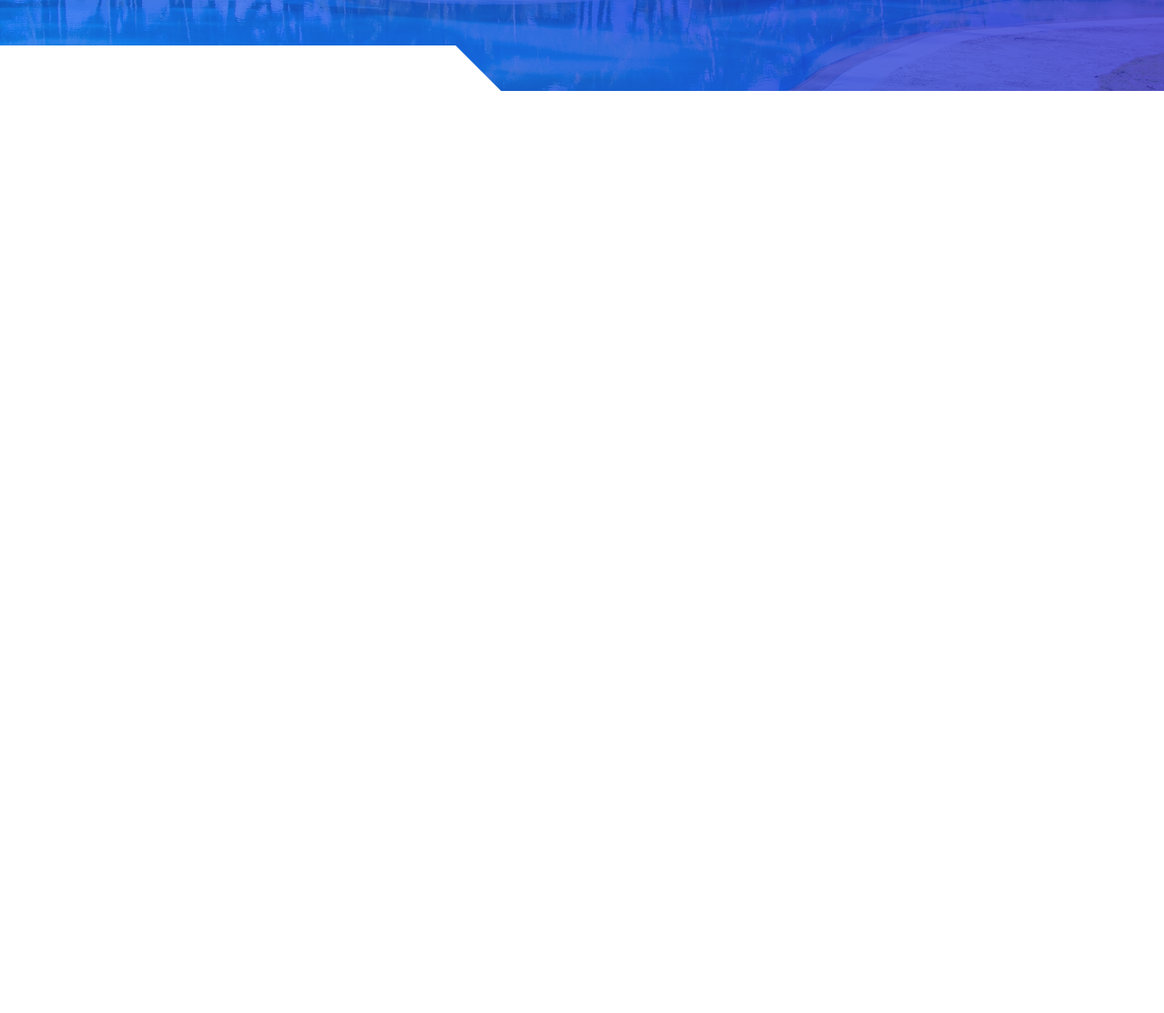
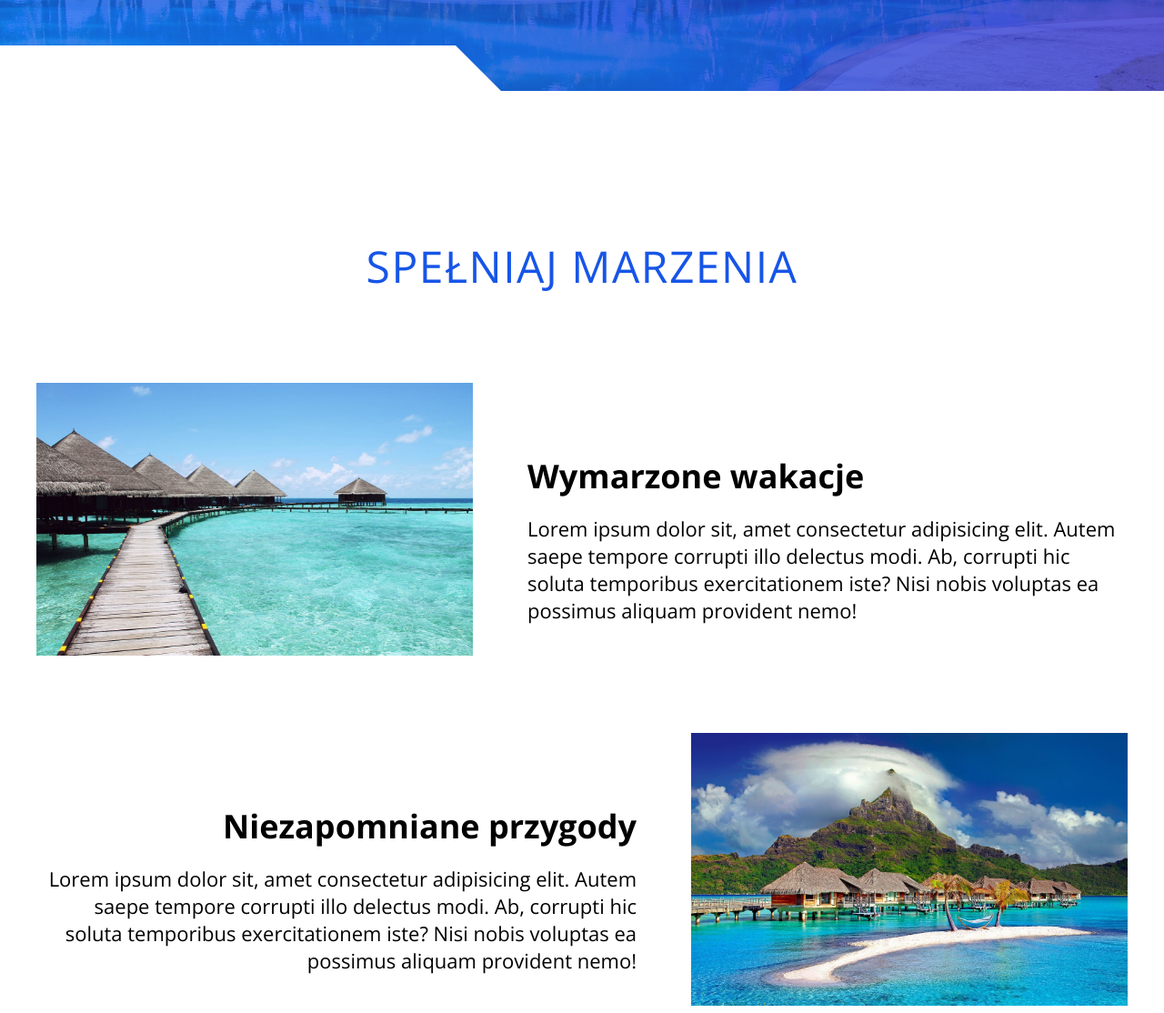
Before and after one commit to LikeNeverBefore/tropical, a plain HTML site: page index.html in a window 1280 px wide. Shown: the part 500-1614 px from the top of the page at 91% size. Before the commit the page ends 800 px from the top, so only its background shows below. Drawn offline with nearby package versions, Linux system fonts and the light colour scheme.

Commit message:
added main section

```diff
--- a/index.html
+++ b/index.html
@@ -33,6 +33,36 @@
         <a href="#offers" class="header__btn btn-special-animation">Poznaj ofertę</a>
         <div class="white-block white-block-left"></div>
     </header>
+    <main class="main">
+        <section class="dreams section-padding section white-section">
+            <div class="wrapper">
+                <h2 class="section-heading">Spełniaj marzenia</h2>
+                <div class="dreams__box">
+                    <div class="dreams__box-img">
+                        <img src="/img/paradise-598201_1280.jpg" alt="Domki nad oceanem" class="dreams__img">
+                    </div>
+                    <div class="dreams__box-text">
+                        <h3 class="dreams__title">Wymarzone wakacje</h3>
+                        <p class="dreams__text">Lorem ipsum dolor sit, amet consectetur adipisicing elit. Autem saepe
+                            tempore corrupti illo delectus modi. Ab, corrupti hic soluta temporibus exercitationem iste?
+                            Nisi nobis voluptas ea possimus aliquam provident nemo!</p>
+                    </div>
+                </div>
+                <div class="dreams__box">
+                    <div class="dreams__box-img dreams__box-img--right">
+                        <img src="/img/bora-bora-3023437_1280.jpg" alt="Domki na wyspie Bora Bora" class="dreams__img">
+                    </div>
+                    <div class="dreams__box-text dreams__box-text--right">
+                        <h3 class="dreams__title">Niezapomniane przygody</h3>
+                        <p class="dreams__text">Lorem ipsum dolor sit, amet consectetur adipisicing elit. Autem saepe
+                            tempore corrupti illo delectus modi. Ab, corrupti hic soluta temporibus exercitationem iste?
+                            Nisi nobis voluptas ea possimus aliquam provident nemo!</p>
+                    </div>
+                </div>
+
+            </div>
+        </section>
+    </main>
     <script src="js/main.js"></script>
 </body>
 
--- a/js/main.js
+++ b/js/main.js
@@ -9,5 +9,15 @@ const handleNav = () => {
 			nav.classList.remove('nav--active')
 		})
 	})
+	handleNavItemsAnimation()
 }
+const handleNavItemsAnimation = () => {
+	let delayTime = 0
+	allNavItems.forEach(item => {
+		item.classList.toggle('nav-items-animation')
+		item.style.animationDelay = '.' + delayTime + 's'
+		delayTime++
+	})
+}
+
 navBtn.addEventListener('click', handleNav)
--- a/sass/_components.scss
+++ b/sass/_components.scss
@@ -44,3 +44,34 @@
 		transform-origin: left;
 	}
 }
+
+.section-heading {
+	position: relative;
+	margin-bottom: 2em;
+	font-size: 3rem;
+	font-weight: 300;
+	text-transform: uppercase;
+	text-align: center;
+	color: $main-color;
+	letter-spacing: 1.5px;
+}
+.section-padding {
+	padding: 6em 2em;
+}
+
+@media (min-width: 768px) {
+	.section-heading {
+		font-size: 3.6rem;
+	}
+	.section-padding {
+		padding: 8em 2em;
+	}
+}
+@media (min-width: 992px) {
+	.section-heading {
+		font-size: 4.8rem;
+	}
+	.section-padding {
+		padding: 10em 2em;
+	}
+}
--- a/sass/style.scss
+++ b/sass/style.scss
@@ -144,11 +144,64 @@ body {
 		}
 	}
 }
+@keyframes navItemsAnimation {
+	from {
+		transform: translateX(200%);
+	}
+	to {
+		transform: translateX(0);
+	}
+}
 
+.nav-items-animation {
+	animation: navItemsAnimation 1s both;
+}
+// MAIN
+// DREAMS
+.dreams {
+	&__box {
+		display: flex;
+		flex-direction: column;
+		margin: 2em 0;
+	}
+	&__img {
+		width: 100%;
+		margin-bottom: 1em;
+	}
+	&__title {
+		margin-bottom: 0.5em;
+	}
+	&__text {
+		font-size: 1.4rem;
+	}
+}
 // ===========================================
 // MEDIA
 // ===========================================
-
+@media (min-width: 576px) {
+	.dreams {
+		&__box {
+			flex-direction: row;
+			justify-content: space-between;
+			&-text {
+				width: 55%;
+				&--right {
+					text-align: right;
+				}
+			}
+			&-img {
+				width: 40%;
+				&--right {
+					order: 1;
+				}
+			}
+		}
+		&__img {
+			margin-bottom: 0;
+			max-height: 300px;
+		}
+	}
+}
 @media (min-width: 768px) {
 	.white-block {
 		height: 50px;
@@ -165,6 +218,11 @@ body {
 			font-size: 1.6rem;
 		}
 	}
+	.dreams {
+		&__text {
+			font-size: 1.8rem;
+		}
+	}
 }
 @media (min-width: 992px) {
 	.burger-btn {
@@ -177,4 +235,26 @@ body {
 			font-size: 10rem;
 		}
 	}
+	.nav {
+		&__item {
+			font-size: 4.8rem;
+		}
+	}
+	.dreams {
+		&__box {
+			margin: 5em 0;
+			&-text {
+				display: flex;
+				flex-direction: column;
+				justify-content: flex-end;
+				margin-bottom: 2.5em;
+			}
+		}
+		&__title {
+			font-size: 3.6rem;
+		}
+		&__text {
+			font-size: 2.2rem;
+		}
+	}
 }
```
Also changed, not shown: css/style.css, img/bora-bora-3023437_1280.jpg (added), img/paradise-598201_1280.jpg (added), 1 other file.
